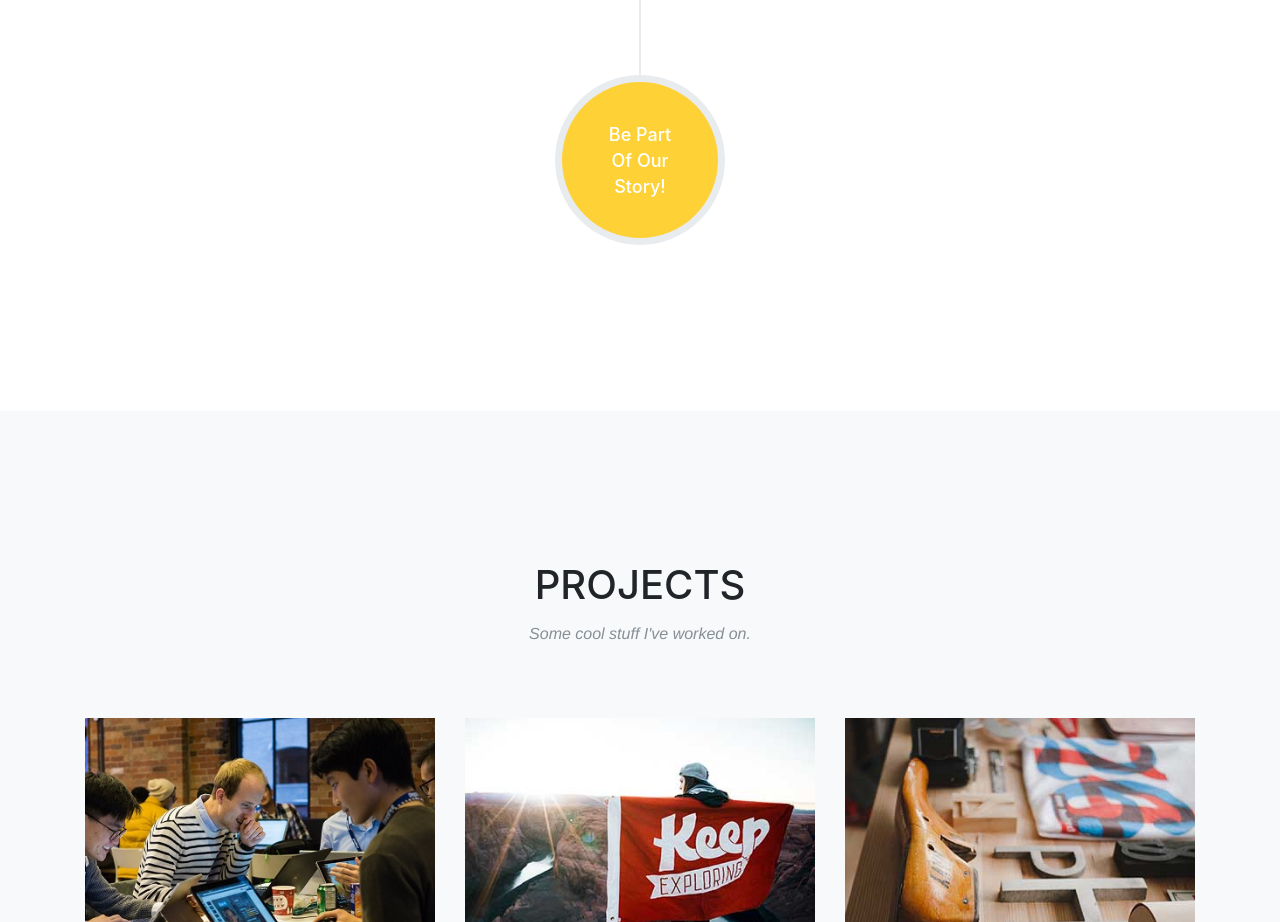
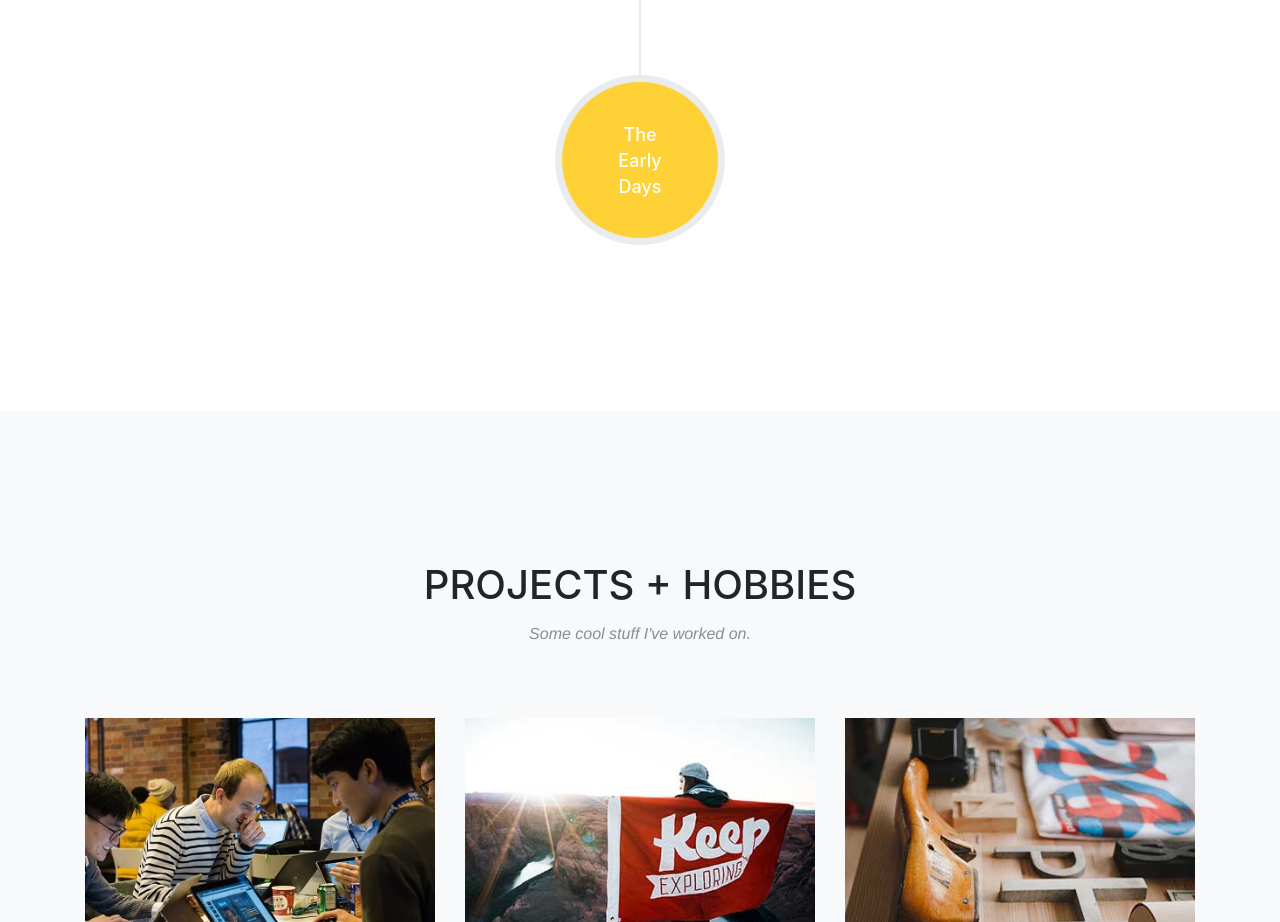
Before and after one commit to martin5696/martin5696.github.io, a website with bundled scripts: page index.html in a window 1280 px wide. Shown: the part 2700-3622 px from the top of the page. Built offline with nearby package versions, Linux system fonts and the light colour scheme; a web font is replaced by a local one.

Commit message:
Update index.html

```diff
--- a/index.html
+++ b/index.html
@@ -168,9 +168,9 @@
               </li>
               <li class="timeline-inverted">
                 <div class="timeline-image">
-                  <h4>Be Part
-                    <br>Of Our
-                    <br>Story!</h4>
+                  <h4>The
+                    <br>Early
+                    <br>Days</h4>
                 </div>
               </li>
             </ul>
@@ -184,7 +184,7 @@
       <div class="container">
         <div class="row">
           <div class="col-lg-12 text-center">
-            <h2 class="section-heading text-uppercase">Projects</h2>
+            <h2 class="section-heading text-uppercase">Projects + Hobbies</h2>
             <h3 class="section-subheading text-muted">Some cool stuff I've worked on.</h3>
           </div>
         </div>
```
